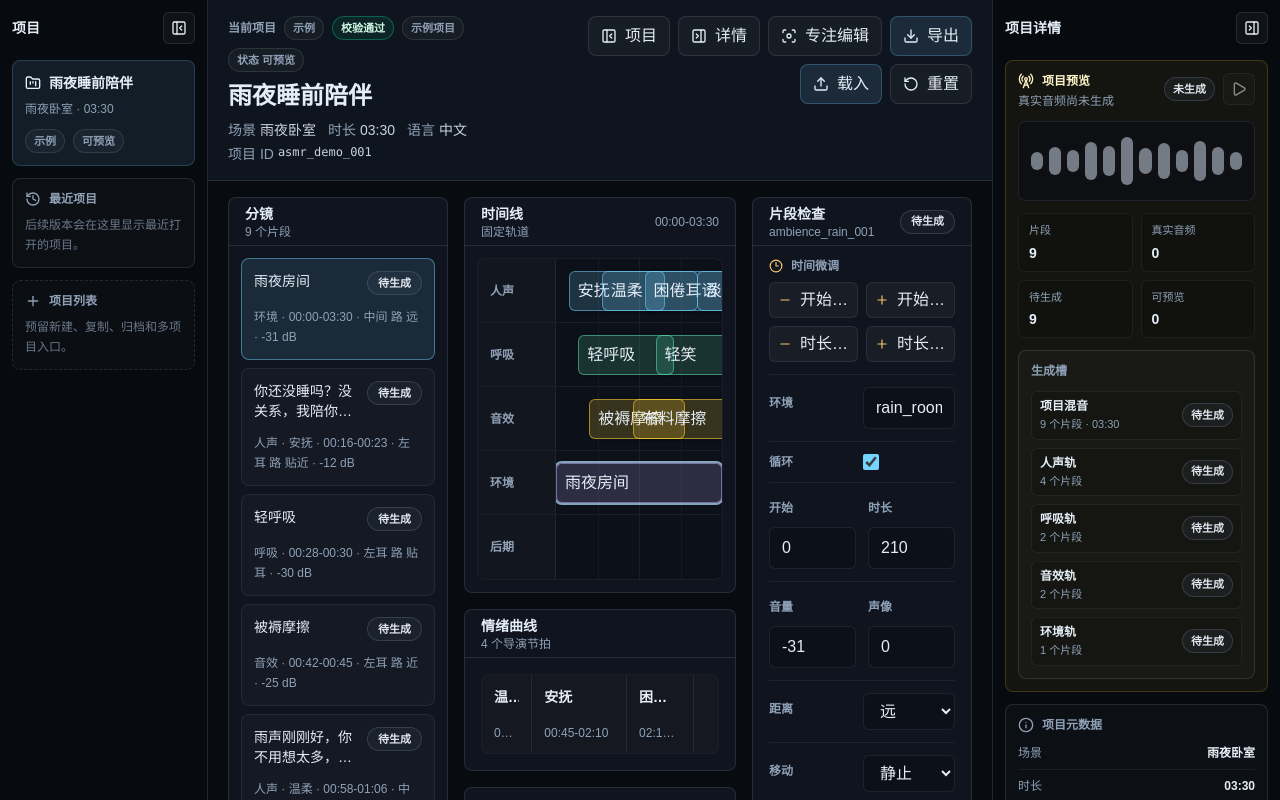
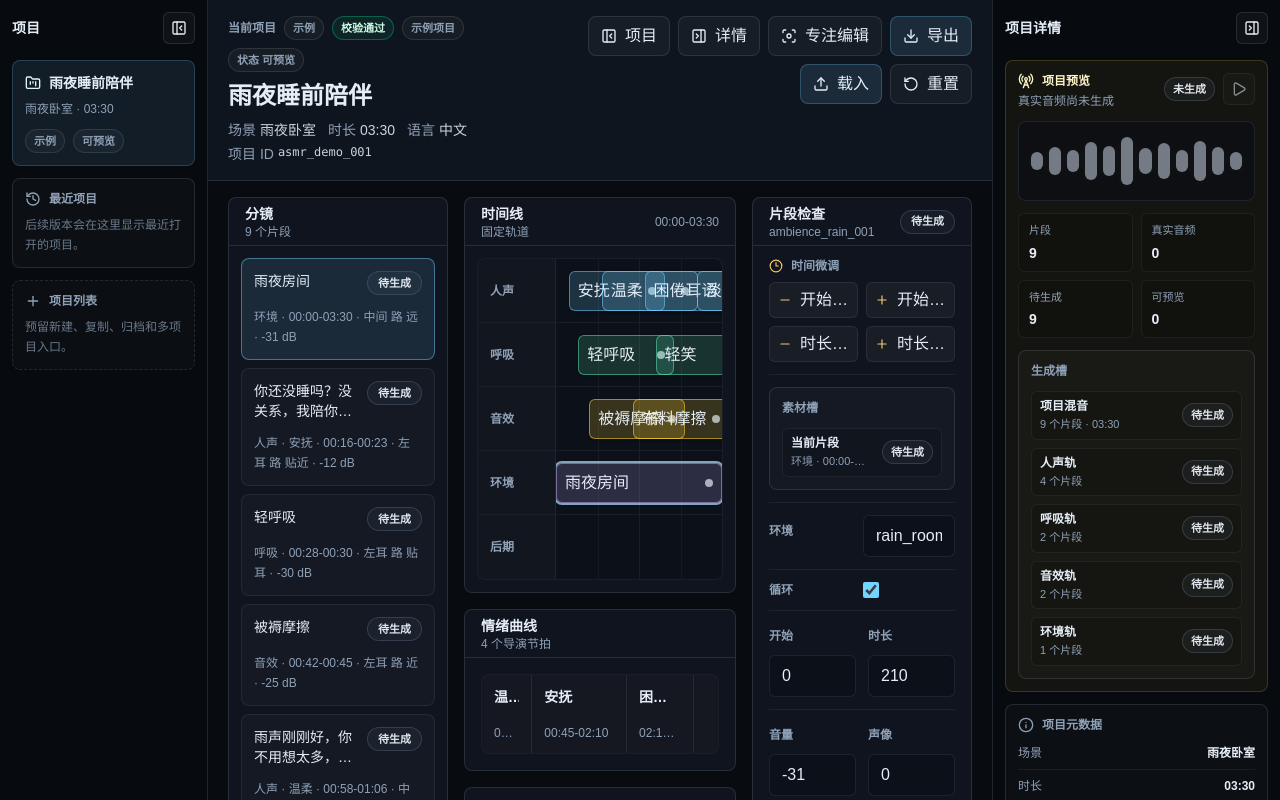
Before and after one commit to 128Ghe980/asmr_director, a Next.js app in the folder apps/web/: page / in a window 1280 px wide. Shown: the top 800 px of the page. Built offline with nearby package versions, Linux system fonts and the light colour scheme.

Commit message:
feat: show lightweight generation status

```diff
--- a/apps/web/src/components/studio/clip-inspector.tsx
+++ b/apps/web/src/components/studio/clip-inspector.tsx
@@ -21,6 +21,7 @@ import type {
   ClipTimingNudge,
   ProjectValidationIssue,
 } from "@/lib/asmr/edit-project";
+import type { GenerationSlot } from "@/lib/asmr/generation-summary";
 import type { TimelineClip } from "@/lib/asmr/schema";
 import {
   getDistanceLabel,
@@ -31,11 +32,13 @@ import {
   getLocalizedPositionLabel,
 } from "@/lib/asmr/view-model";
 
+import { GenerationSlotList } from "./generation-slot-list";
 import { StatusBadge } from "./status-badge";
 
 type ClipInspectorProps = {
   fieldValidationIssues: ClipFieldValidationIssues;
   selectedClip: TimelineClip | undefined;
+  selectedClipSlot: GenerationSlot | undefined;
   onApplyDirectorPreset: (clipId: string, preset: DirectorPreset) => void;
   onNudgeClipTiming: (clipId: string, nudge: ClipTimingNudge) => void;
   onUpdateClip: (clipId: string, patch: ClipPatch) => void;
@@ -287,6 +290,7 @@ function parseNumericInput(value: string): number {
 export function ClipInspector({
   fieldValidationIssues,
   selectedClip,
+  selectedClipSlot,
   onApplyDirectorPreset,
   onNudgeClipTiming,
   onUpdateClip,
@@ -361,6 +365,12 @@ export function ClipInspector({
         ) : null}
 
         <TimingActionStrip onNudge={nudgeTiming} />
+
+        {selectedClipSlot ? (
+          <div className="border-b border-white/[0.06] py-3">
+            <GenerationSlotList title="素材槽" slots={[selectedClipSlot]} compact />
+          </div>
+        ) : null}
 
         {selectedClip.type === "voice" ? (
           <>
--- a/apps/web/src/components/studio/studio-app.tsx
+++ b/apps/web/src/components/studio/studio-app.tsx
@@ -274,6 +274,7 @@ export function StudioApp({ project }: StudioAppProps) {
           <ClipInspector
             fieldValidationIssues={selectedClipValidationIssues}
             selectedClip={selectedClip}
+            selectedClipSlot={previewSummary.selectedClipSlot}
             onApplyDirectorPreset={handleApplyDirectorPreset}
             onNudgeClipTiming={handleNudgeClipTiming}
             onUpdateClip={handleUpdateClip}
--- a/apps/web/src/components/studio/timeline-panel.tsx
+++ b/apps/web/src/components/studio/timeline-panel.tsx
@@ -2,6 +2,7 @@
 
 import clsx from "clsx";
 
+import { getAssetStatusDisplay } from "@/lib/asmr/generation-summary";
 import type { AsmrProject, TimelineClip, TrackType } from "@/lib/asmr/schema";
 import { getTrackLabel, getValueLabel } from "@/lib/asmr/ui-copy";
 import { formatTimeRange } from "@/lib/asmr/view-model";
@@ -27,6 +28,13 @@ const clipTones: Record<ClipTrackType, string> = {
   breath: "border-emerald-300/50 bg-emerald-300/16 text-emerald-50",
   sfx: "border-amber-300/55 bg-amber-300/18 text-amber-50",
   ambience: "border-violet-300/50 bg-violet-300/18 text-violet-50",
+};
+
+const statusDotTones = {
+  neutral: "bg-slate-200/70",
+  accent: "bg-sky-200/85",
+  ok: "bg-emerald-200/85",
+  warn: "bg-amber-200/85",
 };
 
 function getTrackClips(project: AsmrProject, trackType: ClipTrackType): TimelineClip[] {
@@ -103,6 +111,9 @@ export function TimelinePanel({
                     const isSelected = clip.id === selectedClipId;
 
                     const timeRange = formatTimeRange(clip.start, clip.duration);
+                    const generationStatus = getAssetStatusDisplay(
+                      clip.generation.status,
+                    );
 
                     return (
                       <button
@@ -121,7 +132,17 @@ export function TimelinePanel({
                         )}
                         style={getTimelineStyle(clip, project.duration)}
                       >
-                        <span className="truncate">{getClipLabel(clip)}</span>
+                        <span className="min-w-0 flex-1 truncate">
+                          {getClipLabel(clip)}
+                        </span>
+                        <span
+                          className={clsx(
+                            "h-2 w-2 shrink-0 rounded-full",
+                            statusDotTones[generationStatus.tone],
+                          )}
+                          aria-label={generationStatus.statusLabel}
+                          title={generationStatus.statusLabel}
+                        />
                       </button>
                     );
                   })}
```
